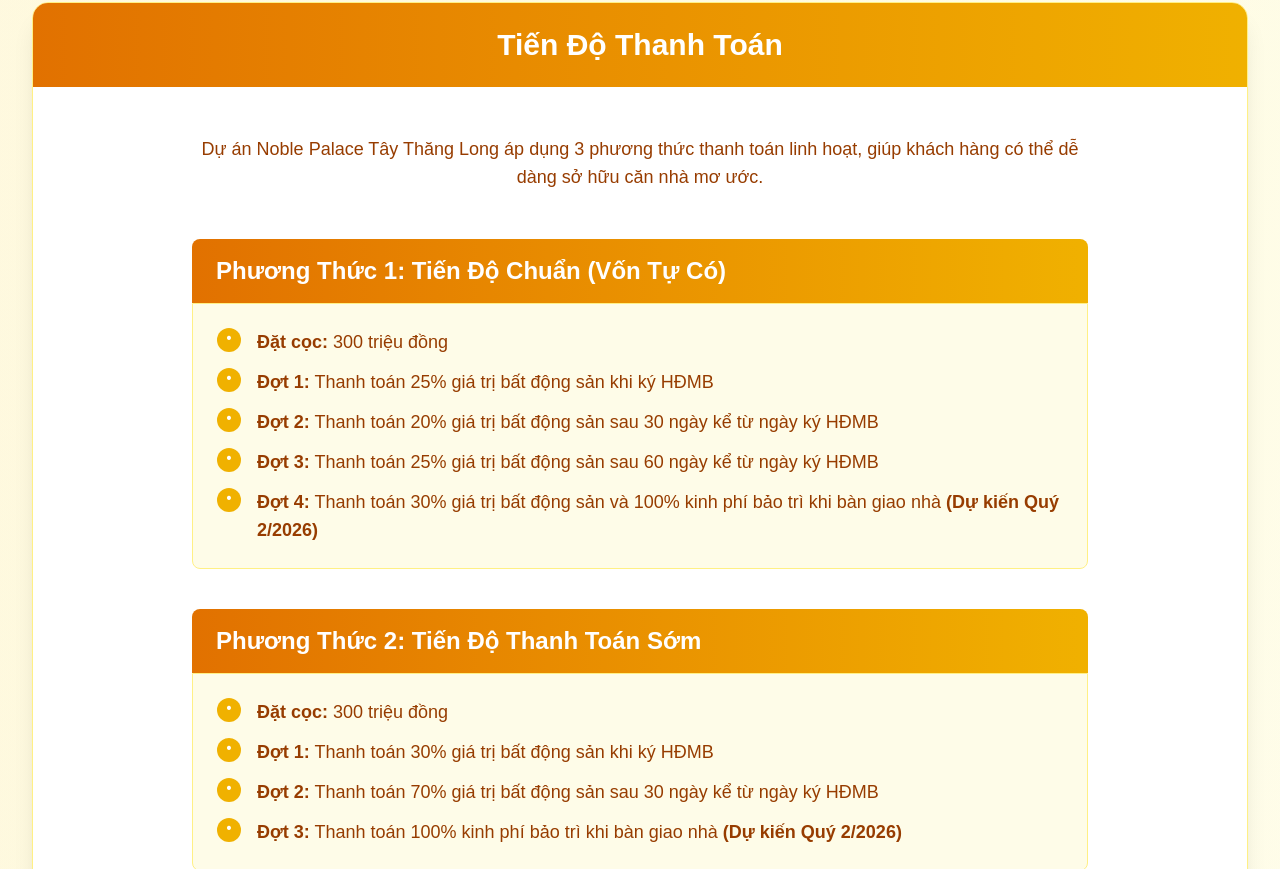
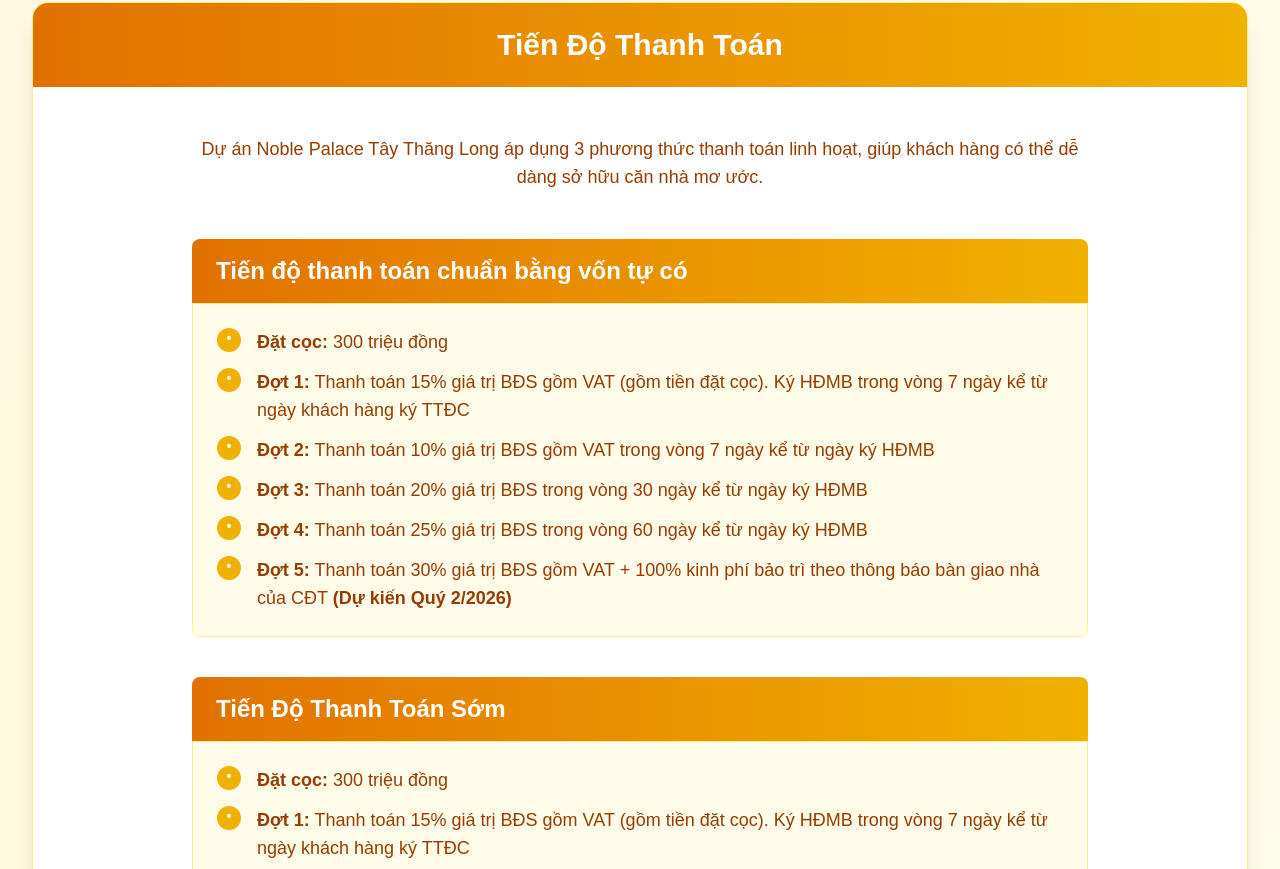
Before and after one commit to twillightsparkle/NoblePalaceTayThangLong, a Next.js app: page /chinh-sach in a window 1280 px wide. Shown: the part 3072-3941 px from the top of the page. Built offline with nearby package versions, Linux system fonts and the light colour scheme.

Commit message:
update: Cập nhật tiến độ thanh toán và các thay đổi khác

```diff
--- a/src/app/chinh-sach/page.tsx
+++ b/src/app/chinh-sach/page.tsx
@@ -61,7 +61,7 @@
                     </div>
                     <div>
                       <h3 className="text-xl font-semibold text-amber-900 mb-2">Miễn Phí Quản Lý Vận Hành</h3>
-                      <p className="text-amber-700 text-lg">24 tháng miễn phí quản lý vận hành</p>
+                      <p className="text-amber-700 text-lg">24 tháng miễn phí quản lý vận hành chất lượng 5⭐</p>
                     </div>
                   </div>
 
@@ -200,7 +200,7 @@
                 <div className="mb-10">
                   <div className="bg-gradient-to-r from-amber-600 to-yellow-500 px-6 py-4 rounded-t-lg">
                     <h3 className="text-2xl font-bold text-white">
-                      Phương Thức 1: Tiến Độ Chuẩn (Vốn Tự Có)
+                      Tiến độ thanh toán chuẩn bằng vốn tự có
                     </h3>
                   </div>
                   <div className="bg-yellow-50 border border-yellow-200 rounded-b-lg p-6 space-y-3">
@@ -210,19 +210,23 @@
                     </div>
                     <div className="flex items-start">
                       <span className="inline-block w-6 h-6 bg-yellow-500 text-white rounded-full text-center text-sm font-bold mr-4 flex-shrink-0">•</span>
-                      <p className="text-amber-800 text-lg"><span className="font-semibold">Đợt 1:</span> Thanh toán 25% giá trị bất động sản khi ký HĐMB</p>
+                      <p className="text-amber-800 text-lg"><span className="font-semibold">Đợt 1:</span> Thanh toán 15% giá trị BĐS gồm VAT (gồm tiền đặt cọc). Ký HĐMB trong vòng 7 ngày kể từ ngày khách hàng ký TTĐC</p>
                     </div>
                     <div className="flex items-start">
                       <span className="inline-block w-6 h-6 bg-yellow-500 text-white rounded-full text-center text-sm font-bold mr-4 flex-shrink-0">•</span>
-                      <p className="text-amber-800 text-lg"><span className="font-semibold">Đợt 2:</span> Thanh toán 20% giá trị bất động sản sau 30 ngày kể từ ngày ký HĐMB</p>
+                      <p className="text-amber-800 text-lg"><span className="font-semibold">Đợt 2:</span> Thanh toán 10% giá trị BĐS gồm VAT trong vòng 7 ngày kể từ ngày ký HĐMB</p>
                     </div>
                     <div className="flex items-start">
                       <span className="inline-block w-6 h-6 bg-yellow-500 text-white rounded-full text-center text-sm font-bold mr-4 flex-shrink-0">•</span>
-                      <p className="text-amber-800 text-lg"><span className="font-semibold">Đợt 3:</span> Thanh toán 25% giá trị bất động sản sau 60 ngày kể từ ngày ký HĐMB</p>
+                      <p className="text-amber-800 text-lg"><span className="font-semibold">Đợt 3:</span> Thanh toán 20% giá trị BĐS trong vòng 30 ngày kể từ ngày ký HĐMB</p>
                     </div>
                     <div className="flex items-start">
                       <span className="inline-block w-6 h-6 bg-yellow-500 text-white rounded-full text-center text-sm font-bold mr-4 flex-shrink-0">•</span>
-                      <p className="text-amber-800 text-lg"><span className="font-semibold">Đợt 4:</span> Thanh toán 30% giá trị bất động sản và 100% kinh phí bảo trì khi bàn giao nhà <span className="font-semibold">(Dự kiến Quý 2/2026)</span></p>
+                      <p className="text-amber-800 text-lg"><span className="font-semibold">Đợt 4:</span> Thanh toán 25% giá trị BĐS trong vòng 60 ngày kể từ ngày ký HĐMB</p>
+                    </div>
+                    <div className="flex items-start">
+                      <span className="inline-block w-6 h-6 bg-yellow-500 text-white rounded-full text-center text-sm font-bold mr-4 flex-shrink-0">•</span>
+                      <p className="text-amber-800 text-lg"><span className="font-semibold">Đợt 5:</span> Thanh toán 30% giá trị BĐS gồm VAT + 100% kinh phí bảo trì theo thông báo bàn giao nhà của CĐT <span className="font-semibold">(Dự kiến Quý 2/2026)</span></p>
                     </div>
                   </div>
                 </div>
@@ -231,7 +235,7 @@
                 <div className="mb-10">
                   <div className="bg-gradient-to-r from-amber-600 to-yellow-500 px-6 py-4 rounded-t-lg">
                     <h3 className="text-2xl font-bold text-white">
-                      Phương Thức 2: Tiến Độ Thanh Toán Sớm
+                      Tiến Độ Thanh Toán Sớm
                     </h3>
                   </div>
                   <div className="bg-yellow-50 border border-yellow-200 rounded-b-lg p-6 space-y-3">
@@ -241,15 +245,19 @@
                     </div>
                     <div className="flex items-start">
                       <span className="inline-block w-6 h-6 bg-yellow-500 text-white rounded-full text-center text-sm font-bold mr-4 flex-shrink-0">•</span>
-                      <p className="text-amber-800 text-lg"><span className="font-semibold">Đợt 1:</span> Thanh toán 30% giá trị bất động sản khi ký HĐMB</p>
+                      <p className="text-amber-800 text-lg"><span className="font-semibold">Đợt 1:</span> Thanh toán 15% giá trị BĐS gồm VAT (gồm tiền đặt cọc). Ký HĐMB trong vòng 7 ngày kể từ ngày khách hàng ký TTĐC</p>
                     </div>
                     <div className="flex items-start">
                       <span className="inline-block w-6 h-6 bg-yellow-500 text-white rounded-full text-center text-sm font-bold mr-4 flex-shrink-0">•</span>
-                      <p className="text-amber-800 text-lg"><span className="font-semibold">Đợt 2:</span> Thanh toán 70% giá trị bất động sản sau 30 ngày kể từ ngày ký HĐMB</p>
+                      <p className="text-amber-800 text-lg"><span className="font-semibold">Đợt 2:</span> Thanh toán 15% giá trị BĐS gồm VAT trong vòng 7 ngày kể từ ngày ký HĐMB</p>
                     </div>
                     <div className="flex items-start">
                       <span className="inline-block w-6 h-6 bg-yellow-500 text-white rounded-full text-center text-sm font-bold mr-4 flex-shrink-0">•</span>
-                      <p className="text-amber-800 text-lg"><span className="font-semibold">Đợt 3:</span> Thanh toán 100% kinh phí bảo trì khi bàn giao nhà <span className="font-semibold">(Dự kiến Quý 2/2026)</span></p>
+                      <p className="text-amber-800 text-lg"><span className="font-semibold">Đợt 3:</span> Thanh toán 70% giá trị BĐS trong vòng 30 ngày kể từ ngày ký HĐMB</p>
+                    </div>
+                    <div className="flex items-start">
+                      <span className="inline-block w-6 h-6 bg-yellow-500 text-white rounded-full text-center text-sm font-bold mr-4 flex-shrink-0">•</span>
+                      <p className="text-amber-800 text-lg"><span className="font-semibold">Đợt 4:</span> Thanh toán 100% kinh phí bảo trì theo thông báo bàn giao nhà của CĐT <span className="font-semibold">(Dự kiến Quý 2/2026)</span></p>
                     </div>
                   </div>
                 </div>
@@ -258,7 +266,7 @@
                 <div className="mb-10">
                   <div className="bg-gradient-to-r from-amber-600 to-yellow-500 px-6 py-4 rounded-t-lg">
                     <h3 className="text-2xl font-bold text-white">
-                      Phương Thức 3: Tiến Độ Thanh Toán Vay Vốn Ngân Hàng
+                      Tiến Độ Thanh Toán Vay Vốn Ngân Hàng
                     </h3>
                   </div>
                   <div className="bg-yellow-50 border border-yellow-200 rounded-b-lg p-6 space-y-3">
@@ -268,15 +276,19 @@
                     </div>
                     <div className="flex items-start">
                       <span className="inline-block w-6 h-6 bg-yellow-500 text-white rounded-full text-center text-sm font-bold mr-4 flex-shrink-0">•</span>
-                      <p className="text-amber-800 text-lg"><span className="font-semibold">Đợt 1:</span> Thanh toán 20% giá trị bất động sản khi ký HĐMB</p>
+                      <p className="text-amber-800 text-lg"><span className="font-semibold">Đợt 1:</span> Thanh toán 15% giá trị BĐS gồm VAT (gồm tiền đặt cọc). Ký HĐMB trong vòng 7 ngày kể từ ngày khách hàng ký TTĐC (Khách hàng thanh toán bằng vốn tự có)</p>
                     </div>
                     <div className="flex items-start">
                       <span className="inline-block w-6 h-6 bg-yellow-500 text-white rounded-full text-center text-sm font-bold mr-4 flex-shrink-0">•</span>
-                      <p className="text-amber-800 text-lg"><span className="font-semibold">Đợt 2:</span> Ngân hàng giải ngân 65% giá trị bất động sản sau 30 ngày kể từ ngày ký HĐMB</p>
+                      <p className="text-amber-800 text-lg"><span className="font-semibold">Đợt 2:</span> Thanh toán 10% giá trị BĐS gồm VAT trong vòng 7 ngày kể từ ngày ký HĐMB</p>
                     </div>
                     <div className="flex items-start">
                       <span className="inline-block w-6 h-6 bg-yellow-500 text-white rounded-full text-center text-sm font-bold mr-4 flex-shrink-0">•</span>
-                      <p className="text-amber-800 text-lg"><span className="font-semibold">Đợt 3:</span> Thanh toán 15% giá trị bất động sản và 100% kinh phí bảo trì khi bàn giao nhà <span className="font-semibold">(Dự kiến Quý 2/2026)</span></p>
+                      <p className="text-amber-800 text-lg"><span className="font-semibold">Đợt 3:</span> Ngân hàng giải ngân 70% giá trị BĐS gồm VAT trong vòng 30 ngày kể từ ngày ký HĐMB</p>
+                    </div>
+                    <div className="flex items-start">
+                      <span className="inline-block w-6 h-6 bg-yellow-500 text-white rounded-full text-center text-sm font-bold mr-4 flex-shrink-0">•</span>
+                      <p className="text-amber-800 text-lg"><span className="font-semibold">Đợt 4:</span> Thanh toán 5% giá trị BĐS và 100% kinh phí bảo trì bằng vốn tự có theo thông báo bàn giao nhà của CĐT <span className="font-semibold">(Dự kiến Quý 2/2026)</span></p>
                     </div>
                   </div>
                 </div>
--- a/src/app/layout.tsx
+++ b/src/app/layout.tsx
@@ -13,12 +13,12 @@
 });
 
 export const metadata: Metadata = {
-  title: "Noble Palace Tay Thang Long - Luxury Hotel in Hanoi",
+  title: "Noble Palace Tay Thang Long - Branded Residences in Hanoi",
   description: "Experience luxury and elegance at Noble Palace Tay Thang Long. Premium accommodations in the heart of Hanoi with exceptional service and modern amenities.",
-  keywords: "luxury hotel, Hanoi, Tay Thang Long, accommodations, Vietnam, premium service",
+  keywords: "residences, Hanoi, Tay Thang Long, accommodations, Vietnam, premium service",
   authors: [{ name: "Noble Palace Tay Thang Long" }],
   openGraph: {
-    title: "Noble Palace Tay Thang Long - Luxury Hotel in Hanoi",
+    title: "Noble Palace Tay Thang Long - Branded Residences in Hanoi",
     description: "Experience luxury and elegance at Noble Palace Tay Thang Long. Premium accommodations in the heart of Hanoi with exceptional service and modern amenities.",
     type: "website",
   },
```
